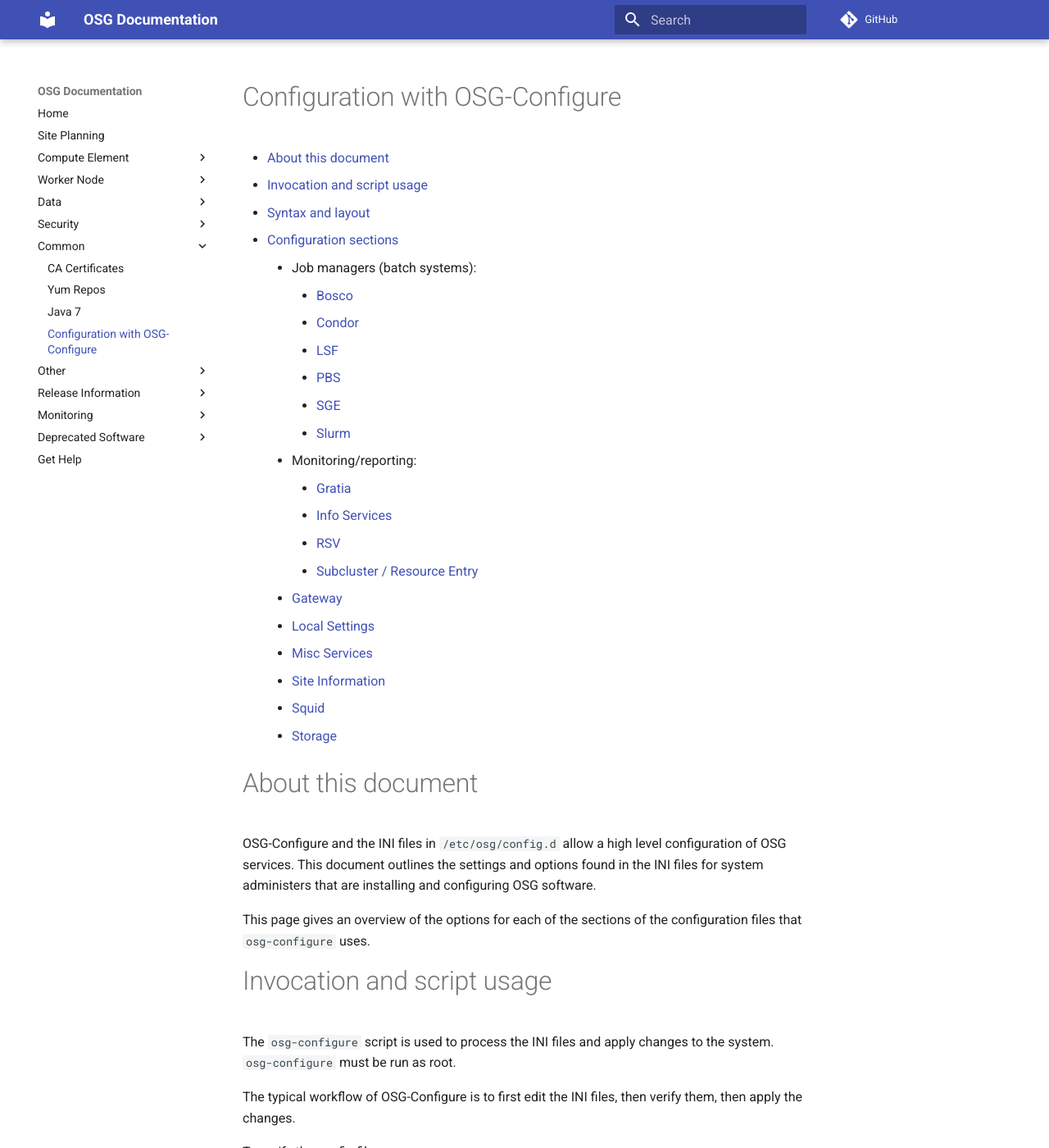
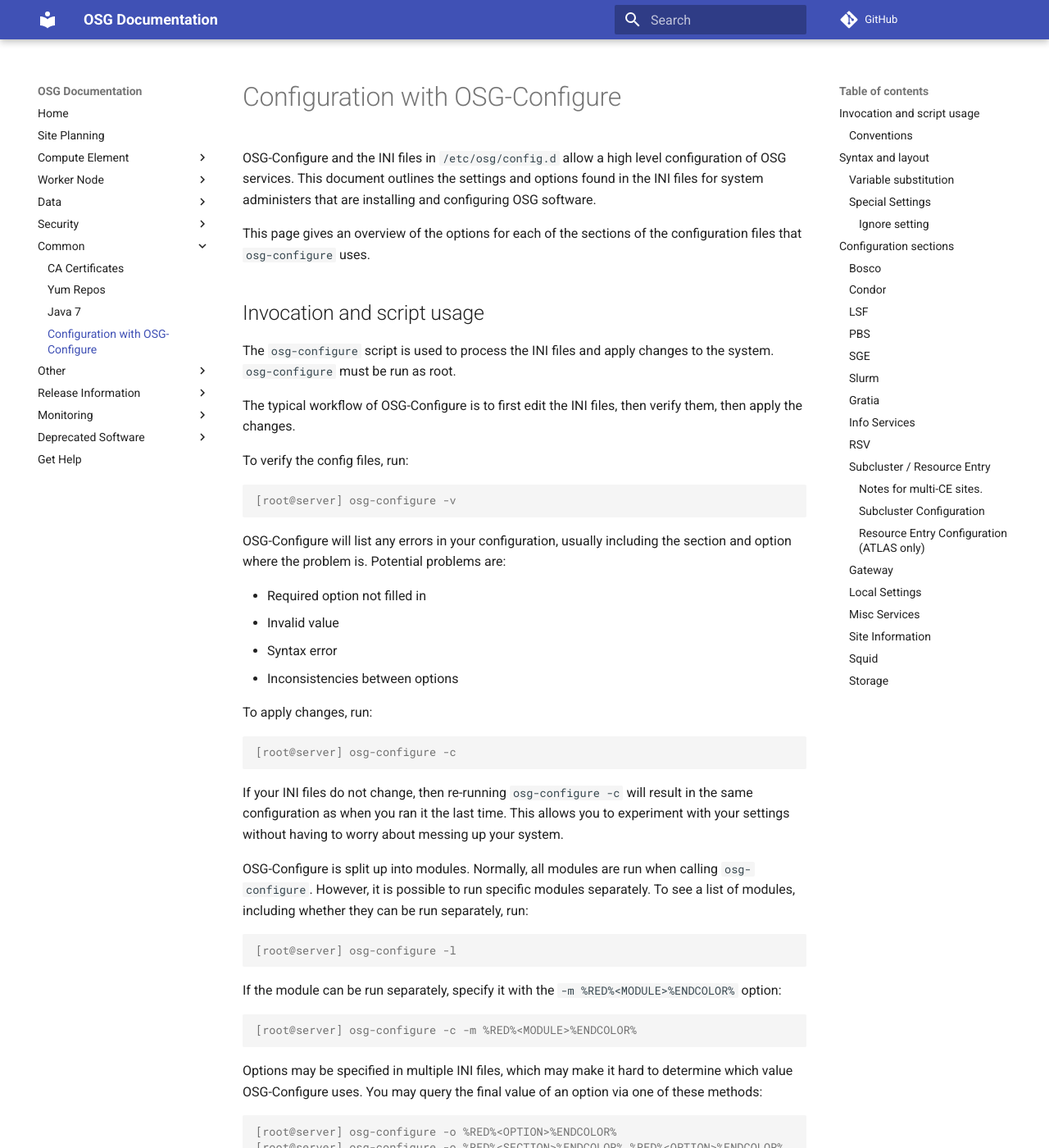
Before and after one commit to osg-htc/docs, an MkDocs documentation site: the page built from docs/other/configuration-with-osg-configure.md, in a window 1280 px wide and 1400 px high. Shown: the whole window at 82% size. Built offline with MkDocs 1.6.1 and Material for MkDocs 9.7.7, drawn with Linux system fonts in a browser that asks for light colours; comment, search, counter and statistics services are not loaded; old or Windows-style settings are respelled for this version of MkDocs.

Commit message:
Fix heading levels for the ToC

```diff
--- a/docs/other/configuration-with-osg-configure.md
+++ b/docs/other/configuration-with-osg-configure.md
@@ -1,32 +1,5 @@
 Configuration with OSG-Configure
 ================================
-
--   [About this document](#about-this-document)
--   [Invocation and script usage](#invocation-and-script-usage)
--   [Syntax and layout](#syntax-and-layout)
--   [Configuration sections](#configuration-sections)
-    -   Job managers (batch systems):
-        -   [Bosco](#bosco)
-        -   [Condor](#condor)
-        -   [LSF](#lsf)
-        -   [PBS](#pbs)
-        -   [SGE](#sge)
-        -   [Slurm](#slurm)
-    -   Monitoring/reporting:
-        -   [Gratia](#gratia)
-        -   [Info Services](#info-services)
-        -   [RSV](#rsv)
-        -   [Subcluster / Resource Entry](#subcluster-resource-entry)
-    -   [Gateway](#gateway)
-    -   [Local Settings](#local-settings)
-    -   [Misc Services](#misc-services)
-    -   [Site Information](#site-information)
-    -   [Squid](#squid)
-    -   [Storage](#storage)
-
-
-About this document
-===================
 
 OSG-Configure and the INI files in `/etc/osg/config.d` allow a high level configuration of OSG services.
 This document outlines the settings and options found in the INI files for system administers that are installing and configuring OSG software.
@@ -34,9 +7,8 @@
 This page gives an overview of the options for each of the sections of the configuration files that `osg-configure` uses.
 
 
-
 Invocation and script usage
-===========================
+---------------------------
 
 The `osg-configure` script is used to process the INI files and apply changes to the system.
 `osg-configure` must be run as root.
@@ -88,8 +60,7 @@
 The rest of this document will detail what to specify in the INI files.
 
 
-Conventions
------------
+### Conventions ###
 
 In the tables below:
 
@@ -99,7 +70,7 @@
 
 
 Syntax and layout
-=================
+-----------------
 
 The configuration files used by `osg-configure` are the one supported by Python's [SafeConfigParser](http://docs.python.org/library/configparser.html), similar in format to the [INI configuration file](http://en.wikipedia.org/wiki/INI_file) used by MS Windows:
 
@@ -114,8 +85,7 @@
 Each of the files are successively read and merged to create a final configuration that is then used to configure OSG software. Options and settings in files read later override the ones in previous files. This allows admins to create a file with local settings (e.g. `99-local-site-settings.ini`) that can be read last and which will be take precedence over the default settings in configuration files installed by various RPMs and which will not be overwritten if RPMs are updated.
 
 
-Variable substitution
----------------------
+### Variable substitution ###
 
 The osg-configure parser allows variables to be defined and used in the configuration file:
 any option set in a given section can be used as a variable in that section.  Assuming that you have set an option with the name `myoption` in the section, you can substitute the value of that option elsewhere in the section by referring to it as `%(myoption)s`.
@@ -123,12 +93,11 @@
 !!! note
     The trailing `s` is required. Also, option names cannot have a variable subsitution in them.
 
-Special Settings
-----------------
+### Special Settings ###
 
 If a setting is set to UNAVAILABLE or DEFAULT or left blank, osg-configure will try to use a sensible default for setting if possible.
 
-### Ignore setting
+#### Ignore setting ####
 
 The `enabled` option, specifying whether a service is enabled or not, is a boolean but also accepts `Ignore` as a possible value. Using Ignore, results in the service associated with the section being ignored entirely (and any configuration is skipped). This differs from using `False` (or the `%(disabled)s` variable), because using `False` results in the service associated with the section being disabled. `osg-configure` will not change the configuration of the service if the `enabled` is set to `Ignore`.
 
@@ -138,7 +107,7 @@
 
 
 Configuration sections
-======================
+----------------------
 
 The OSG configuration is divided into sections with each section starting with a section name in square brackets (e.g. `[Section 1]`). The configuration is split in multiple files and options form one section can be in more than one files.
 
@@ -146,8 +115,7 @@
 
 
 
-Bosco
------
+### Bosco ###
 
 This section is contained in `/etc/osg/config.d/20-bosco.ini` which is provided by the `osg-configure-bosco` RPM.
 
@@ -160,8 +128,7 @@
 | **ssh\_key** | String                    | The location of the ssh key, as created above.                                                                                                                                                                                                                                                                                |
 
 
-Condor
-------
+### Condor ###
 
 This section describes the parameters for a Condor jobmanager if it's being used in the current CE installation. If Condor is not being used, the `enabled` setting should be set to `False`.
 
@@ -174,8 +141,7 @@
 | condor\_config    | String                    | This should be set to be path where the condor\_config file is located. If this is set to a blank variable, DEFAULT or UNAVAILABLE, the `osg-configure` script will try to get this from the CONDOR\_CONFIG environment variable if available otherwise it will use `/etc/condor/condor_config`, the default for the RPM installation. |
 
 
-LSF
----
+### LSF ###
 
 This section describes the parameters for a LSF jobmanager if it's being used in the current CE installation. If LSF is not being used, the `enabled` setting should be set to `False`.
 
@@ -187,8 +153,7 @@
 | lsf\_location      | String                    | This should be set to be directory where lsf is installed       |
 
 
-PBS
----
+### PBS ###
 
 This section describes the parameters for a pbs jobmanager if it's being used in the current CE installation. If PBS is not being used, the `enabled` setting should be set to `False`.
 
@@ -202,8 +167,7 @@
 | pbs\_server                    | String                    | This setting is optional and should point to your PBS server node if it is different from your OSG CE                                     |
 
 
-SGE
----
+### SGE ###
 
 This section describes the parameters for a SGE jobmanager if it's being used in the current CE installation. If SGE is not being used, the `enabled` setting should be set to `False`.
 
@@ -224,8 +188,7 @@
     validation, otherwise SGE will be queried for available queues.
 
 
-Slurm
------
+### Slurm ###
 
 This section describes the parameters for a Slurm jobmanager if it's being used in the current CE installation. If Slurm is not being used, the `enabled` setting should be set to `False`.
 
@@ -243,8 +206,7 @@
 | slurm\_cluster      | String                    | The name of the Slurm cluster                                                                                                                     |
 
 
-Gratia
-------
+### Gratia ###
 
 This section configures Gratia. If `probes` is set to `UNAVAILABLE`, then `osg-configure` will use appropriate default values. If you need to specify custom reporting (e.g. a local gratia collector) in addition to the default probes, `%(osg-jobmanager-gratia)s`, `%(osg-gridftp-gratia)s`, `%(osg-metric-gratia)s`, `%(itb-jobmanager-gratia)s`, `%(itb-gridftp-gratia)s`, `%(itb-metric-gratia)s` are defined in the default configuration files to make it easier to specify the standard osg reporting.
 
@@ -265,8 +227,7 @@
     -   `gridftp` (for the GridFTP transfer probe)
 
 
-Info Services
--------------
+### Info Services ###
 
 Reporting to the central CE Collectors is configured in this section.  In the majority of cases, this file can be left untouched; you only need to configure this section if you wish to report to your own CE Collector instead of the ones run by OSG Operations.
 
@@ -286,8 +247,7 @@
     -   Otherwise, set this to the `hostname:port` of a host running a `condor-ce-collector` daemon
 
 
-RSV
----
+### RSV ###
 
 This section handles the configuration and setup of the RSV services.
 
@@ -323,8 +283,7 @@
     SE.
 
 
-Subcluster / Resource Entry
----------------------------
+### Subcluster / Resource Entry ###
 
 Subcluster and Resource Entry configuration is for reporting about the worker resources on your site. A **subcluster** is a homogeneous set of worker node hardware; a **resource** is a set of subcluster(s) with common capabilities that will be reported to the ATLAS AGIS system.
 
@@ -337,7 +296,7 @@
 -   [Subcluster\*](#subcluster-configuration): options about homogeneous subclusters
 -   [Resource Entry\*](#resource-entry-configuration-atlas-only): options for specifying ATLAS queues for AGIS
 
-### Notes for multi-CE sites.
+#### Notes for multi-CE sites. ####
 
 If you would like to properly advertise multiple CEs per cluster, make sure that you:
 
@@ -345,7 +304,7 @@
 -   Have the **exact** same configuration values for the Subcluster\* and Resource Entry\* sections in each CE.
 
 
-### Subcluster Configuration
+#### Subcluster Configuration ####
 
 Each homogeneous set of worker node hardware is called a **subcluster**. For each subcluster in your cluster, fill in the information about the worker node hardware by creating a new Subcluster section with a unique name in the following format: `[Subcluster CHANGEME]`, where CHANGEME is the globally unique subcluster name (yes, it must be a **globally** unique name for the whole grid, not just unique to your site. Get creative.)
 
@@ -369,7 +328,7 @@
 -   `allowed_vos` is mandatory
 
 
-### Resource Entry Configuration (ATLAS only)
+#### Resource Entry Configuration (ATLAS only) ####
 
 If you are configuring a CE for the ATLAS VO, you must provide hardware information to advertise the queues that are available to AGIS. For each queue, create a new `Resource Entry` section with a unique name in the following format: `[Resource Entry RESOURCE]` where RESOURCE is a globally unique resource name (it must be a **globally** unique name for the whole grid, not just unique to your site). The following options are required for the `Resource Entry` section and are used to generate the data required by AGIS:
 
@@ -394,8 +353,7 @@
 -   `allowed_vos` is mandatory
 
 
-Gateway
--------
+### Gateway ###
 
 This section gives information about the options in the Gateway section of the configuration files. These options control the behavior of job gateways on the CE. CEs are based on HTCondor-CE, which uses `condor-ce` as the gateway.
 
@@ -407,8 +365,7 @@
 | **job\_envvar\_path**          | String          | The value of the PATH environment variable to put into HTCondor jobs running with HTCondor-CE. This value is ignored if not using that batch system/gateway combination.                                               |
 
 
-Local Settings
---------------
+### Local Settings ###
 
 This section differs from other sections in that there are no set options in this section. Rather, the options set in this section will be placed in the `osg-local-job-environment.conf` verbatim. The options in this section are case sensitive and the case will be preserved when they are converted to environment variables. The `osg-local-job-environment.conf` file gets sourced by jobs run on your cluster so any variables set in this section will appear in the environment of jobs run on your system.
 
@@ -423,8 +380,7 @@
 This section is contained in `/etc/osg/config.d/40-localsettings.ini` which is provided by the `osg-configure-ce` RPM.
 
 
-Misc Services
--------------
+### Misc Services ###
 
 This section handles the configuration of services that do not have a dedicated section for their configuration.
 
@@ -448,8 +404,7 @@
 -   `authorization_method` will raise a warning if set to `xacml`
 
 
-Site Information
-----------------
+### Site Information ###
 
 The settings found in the `Site Information` section are described below. This section is used to give information about a resource such as resource name, site sponsors, administrators, etc.
 
@@ -479,8 +434,7 @@
     indicate this by using 'local' as the VO.
 
 
-Squid
------
+### Squid ###
 
 This section handles the configuration and setup of the squid web caching and proxy service.
 
@@ -492,8 +446,7 @@
 | location    | String                    | This should be set to the `hostname:port` of the squid server. |
 
 
-Storage
--------
+### Storage ###
 
 This section gives information about the options in the Storage section of the configuration file.
 Several of these values are constrained and need to be set in a way that is consistent with one of the OSG storage models.
```
